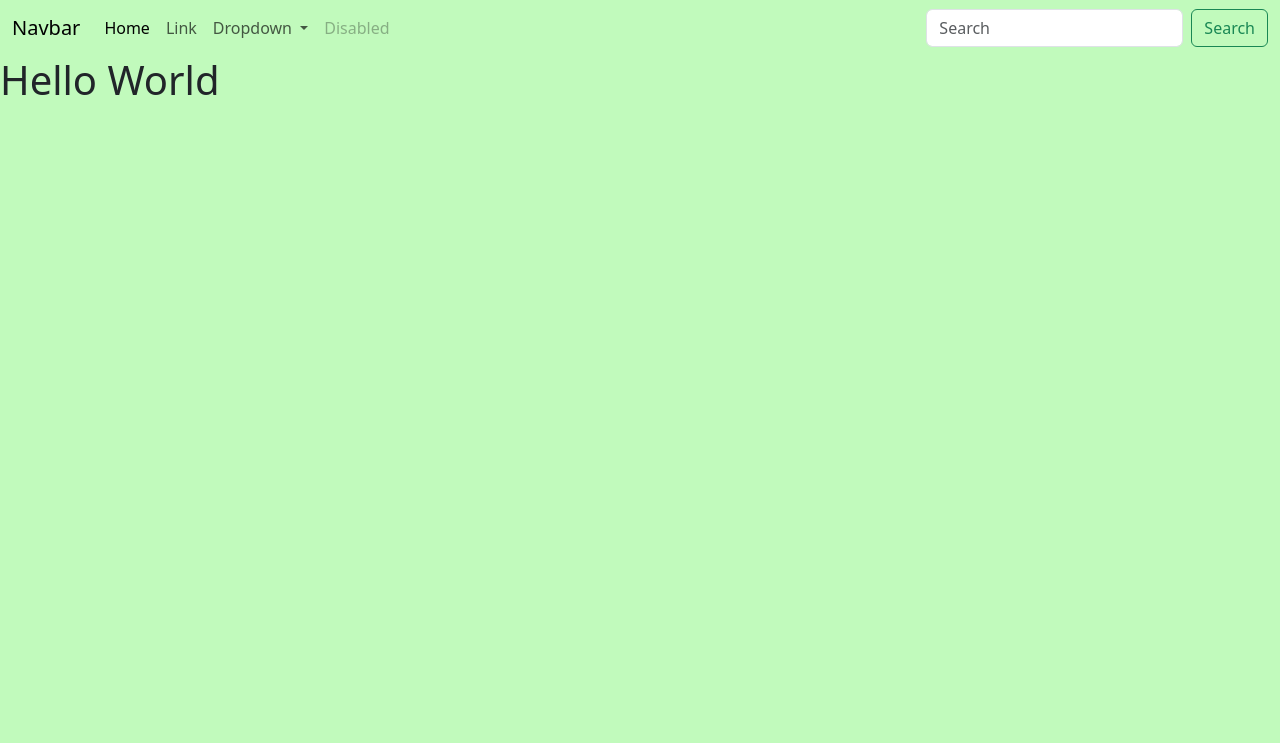
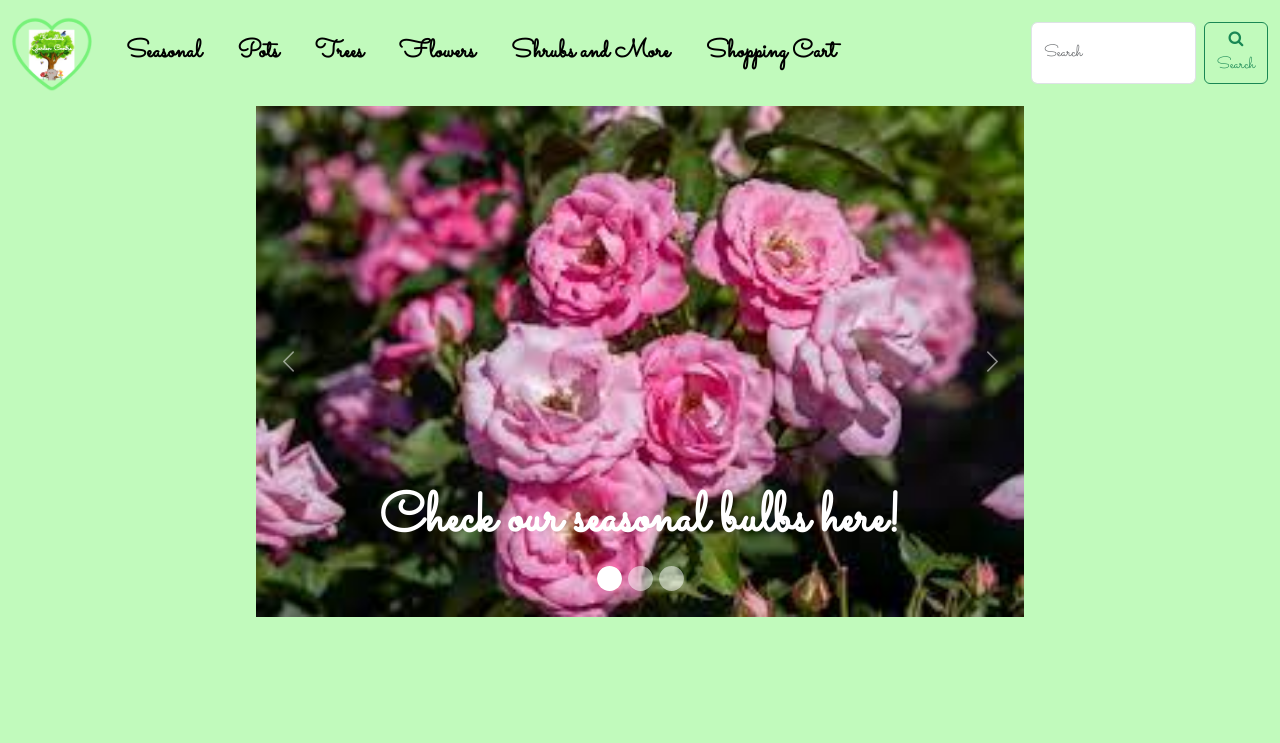
Before and after one commit to BlebaSbluzu/KorellaProject, a PHP site: page /home.php in a window 1280 px wide. Shown: the top 743 px of the page. Before the commit the page ends 95 px from the top, so only its background shows below. Run offline with PHP 8.4, Linux system fonts and the light colour scheme; some libraries are stand-ins or nearby versions.

Commit message:
Home page Styling

```diff
--- /dev/null
+++ b/CSS/Home.css
@@ -0,0 +1,63 @@
+/*.carouselImage{*/
+
+/*!*    width: 60%;*!*/
+/*!*    margin-left: 50%;*!*/
+/*!*    !*margin-right: 50%;*!*!*/
+
+/*}*/
+.carousel-inner img {
+    margin: auto;
+    width: 60%;
+}
+
+.carousel-control-prev {
+    left: 15%;
+    color:#fff;
+}
+
+.carousel-control-next {
+    right: 15%;
+    background-image: none;
+    color: #ffffff;
+}
+.carousel-indicators > li {
+    border-radius: 50%;
+}
+#myCarousel-indicators > li {
+    border-radius: 50%;
+}
+.carousel .carousel-indicators button {
+    border-radius: 50%;
+    width: 25px;
+    height: 25px;
+}
+.carousel-control-prev-icon,
+.carousel-control-next-icon{
+    width: 25px;
+    height: 25px;
+    border-radius: 50%;
+    font-size: large;
+}
+
+.spacing{
+    margin-bottom: 10%;
+}
+
+
+/*MEDIA QUERIES */
+@media only screen and (max-width: 800px){
+
+    .sacramento-Bigger {
+        color: red;
+        font-size: 35px;
+    }
+
+
+    .carousel .carousel-indicators button {
+        border-radius: 50%;
+        width: 15px;
+        height: 15px;
+    }
+
+
+}
--- a/Main.css
+++ b/Main.css
@@ -1 +1,30 @@
 body{background-color: #c1fabc;}
+.sacramento-regular {
+    font-family: "Sacramento", cursive;
+    font-weight: 600;
+    font-style: normal;
+    font-size: 25px;
+}
+
+.sacramento-Bigger {
+    font-family: "Sacramento", cursive;
+    font-weight: 700;
+    font-style: normal;
+    font-size: 55px;
+    /*font-size: 320%;*/
+    color: red;
+}
+
+.yellowtail-regular {
+    font-family: "Yellowtail", cursive;
+    font-weight: 400;
+    font-style: normal;
+}
+.great-vibes-regular {
+    font-family: "Great Vibes", cursive;
+    font-weight: 400;
+    font-style: normal;
+}
+.nav-item{
+    margin:0 10px 0 10px;
+}
--- a/home.php
+++ b/home.php
@@ -2,4 +2,78 @@
 <?php require "navbar.php"; ?>
 
 <link rel="stylesheet" href="Main.css" type="text/css">
-<h1><?php echo 'Hello World'; ?></h1>
+<link rel="stylesheet" href="CSS/Home.css" type="text/css">
+<!--<h1>--><?php //echo 'Hello World'; ?><!--</h1>-->
+
+<div id="carouselExampleCaptions" class="carousel slide carousel-fade spacing" data-bs-ride="carousel">
+    <div class="carousel-indicators">
+        <button type="button" data-bs-target="#carouselExampleCaptions" data-bs-slide-to="0" class="active" aria-current="true" aria-label="Slide 1"></button>
+        <button type="button" data-bs-target="#carouselExampleCaptions" data-bs-slide-to="1" aria-label="Slide 2"></button>
+        <button type="button" data-bs-target="#carouselExampleCaptions" data-bs-slide-to="2" aria-label="Slide 3"></button>
+    </div>
+    <div class="carousel-inner sacramento-Bigger">
+        <div class="carousel-item active">
+            <img src="Images/rose.jpg" class="d-block carouselImage" alt="Rose for sale">
+            <div class="carousel-caption d-none d-md-block">
+                <p>Check our seasonal bulbs here!</p>
+<!--                <p>Some representative placeholder content for the first slide.</p>-->
+            </div>
+        </div>
+        <div class="carousel-item">
+            <img src="Images/shrub.jpg" class="d-block w-carouselImage" alt="...">
+            <div class="carousel-caption d-none d-md-block">
+                <p>Shrubs and Bushes!</p>
+<!--                <p>Some representative placeholder content for the second slide.</p>-->
+            </div>
+        </div>
+        <div class="carousel-item">
+            <img src="Images/julyFlower.jpg" class="d-block carouselImage" alt="...">
+            <div class="carousel-caption d-none d-md-block">
+                <p>Flower beds and other decoration</p>
+<!--                <p>Some representative placeholder content for the third slide.</p>-->
+            </div>
+        </div>
+    </div>
+    <button class="carousel-control-prev" type="button" data-bs-target="#carouselExampleCaptions" data-bs-slide="prev">
+        <span class="carousel-control-prev-icon" aria-hidden="true"></span>
+        <span class="visually-hidden">Previous</span>
+    </button>
+    <button class="carousel-control-next" type="button" data-bs-target="#carouselExampleCaptions" data-bs-slide="next">
+        <span class="carousel-control-next-icon" aria-hidden="true"></span>
+        <span class="visually-hidden">Next</span>
+    </button>
+</div>
+
+
+<div class="card-group">
+    <div class="card">
+        <img src="..." class="card-img-top" alt="...">
+        <div class="card-body">
+            <h5 class="card-title">Card title</h5>
+            <p class="card-text">This is a wider card with supporting text below as a natural lead-in to additional content. This content is a little bit longer.</p>
+        </div>
+        <div class="card-footer">
+            <small class="text-muted">Last updated 3 mins ago</small>
+        </div>
+    </div>
+    <div class="card">
+        <img src="..." class="card-img-top" alt="...">
+        <div class="card-body">
+            <h5 class="card-title">Card title</h5>
+            <p class="card-text">This card has supporting text below as a natural lead-in to additional content.</p>
+        </div>
+        <div class="card-footer">
+            <small class="text-muted">Last updated 3 mins ago</small>
+        </div>
+    </div>
+    <div class="card">
+        <img src="..." class="card-img-top" alt="...">
+        <div class="card-body">
+            <h5 class="card-title">Card title</h5>
+            <p class="card-text">This is a wider card with supporting text below as a natural lead-in to additional content. This card has even longer content than the first to show that equal height action.</p>
+        </div>
+        <div class="card-footer">
+            <small class="text-muted">Last updated 3 mins ago</small>
+        </div>
+    </div>
+</div>
--- a/navbar.php
+++ b/navbar.php
@@ -8,6 +8,10 @@
     <title>HTML 5 Boilerplate</title>
     <link href="https://cdn.jsdelivr.net/npm/bootstrap@5.3.2/dist/css/bootstrap.min.css" rel="stylesheet" integrity="sha384-T3c6CoIi6uLrA9TneNEoa7RxnatzjcDSCmG1MXxSR1GAsXEV/Dwwykc2MPK8M2HN" crossorigin="anonymous">
     <link rel="stylesheet" href="Main.css" type="text/css">
+    <link rel="preconnect" href="https://fonts.googleapis.com">
+    <link rel="preconnect" href="https://fonts.gstatic.com" crossorigin>
+    <link href="https://fonts.googleapis.com/css2?family=Great+Vibes&family=Pacifico&family=Sacramento&family=Yellowtail&display=swap" rel="stylesheet">
+    <link rel="stylesheet" href="path/to/font-awesome/css/font-awesome.min.css">
 
 </head>
 <body>
@@ -15,36 +19,60 @@
 
 <nav id="OverwriteNAV" class="navbar navbar-expand-lg ">
     <div class="container-fluid">
-        <a class="navbar-brand" href="#">Navbar</a>
+        <a class="navbar-brand" href="home.php">
+<!--            Navbar-->
+            <img src="Images/logo4.PNG" alt="Logo" width="80" height="80">
+        </a>
         <button class="navbar-toggler" type="button" data-bs-toggle="collapse" data-bs-target="#navbarSupportedContent" aria-controls="navbarSupportedContent" aria-expanded="false" aria-label="Toggle navigation">
             <span class="navbar-toggler-icon"></span>
         </button>
-        <div class="collapse navbar-collapse" id="navbarSupportedContent">
+        <div class="collapse navbar-collapse sacramento-regular" id="navbarSupportedContent">
             <ul class="navbar-nav me-auto mb-2 mb-lg-0">
                 <li class="nav-item">
-                    <a class="nav-link active" aria-current="page" href="#">Home</a>
+                    <a class="nav-link active" aria-current="page" href="#">Seasonal</a>
                 </li>
                 <li class="nav-item">
-                    <a class="nav-link" href="#">Link</a>
-                </li>
-                <li class="nav-item dropdown">
-                    <a class="nav-link dropdown-toggle" href="#" role="button" data-bs-toggle="dropdown" aria-expanded="false">
-                        Dropdown
-                    </a>
-                    <ul class="dropdown-menu">
-                        <li><a class="dropdown-item" href="#">Action</a></li>
-                        <li><a class="dropdown-item" href="#">Another action</a></li>
-                        <li><hr class="dropdown-divider"></li>
-                        <li><a class="dropdown-item" href="#">Something else here</a></li>
-                    </ul>
+                    <a class="nav-link active" aria-current="page" href="#">Pots</a>
                 </li>
                 <li class="nav-item">
-                    <a class="nav-link disabled" aria-disabled="true">Disabled</a>
+                    <a class="nav-link active" aria-current="page" href="#">Trees</a>
                 </li>
+                <li class="nav-item">
+                    <a class="nav-link active" aria-current="page" href="#">Flowers</a>
+                </li>
+                <li class="nav-item">
+                    <a class="nav-link active" aria-current="page" href="#">Shrubs and More</a>
+                </li>
+                <li class="nav-item">
+                    <a class="nav-link active" aria-current="page" href="#">Shopping Cart</a>
+                </li>
+
+
+
+<!--                <li class="nav-item">-->
+<!--                    <a class="nav-link" href="#">Link</a>-->
+<!--                </li>-->
+<!--                <li class="nav-item dropdown">-->
+<!--                    <a class="nav-link dropdown-toggle" href="#" role="button" data-bs-toggle="dropdown" aria-expanded="false">-->
+<!--                        Dropdown-->
+<!--                    </a>-->
+<!--                    <ul class="dropdown-menu">-->
+<!--                        <li><a class="dropdown-item" href="#">Action</a></li>-->
+<!--                        <li><a class="dropdown-item" href="#">Another action</a></li>-->
+<!--                        <li><hr class="dropdown-divider"></li>-->
+<!--                        <li><a class="dropdown-item" href="#">Something else here</a></li>-->
+<!--                    </ul>-->
+<!--                </li>-->
+<!--                <li class="nav-item">-->
+<!--                    <a class="nav-link disabled" aria-disabled="true">Disabled</a>-->
+<!--                </li>-->
+
+
+
             </ul>
             <form class="d-flex" role="search">
                 <input class="form-control me-2" type="search" placeholder="Search" aria-label="Search">
-                <button class="btn btn-outline-success" type="submit">Search</button>
+                <button class="btn btn-outline-success" type="submit"><i class="fa fa-search" aria-hidden="true"></i>Search</button>
             </form>
         </div>
     </div>
```
Also changed, not shown: Images/flowerGarden.jpg (added), Images/julyFlower.jpg (added), Images/logo4.PNG (added), Images/rose.jpg (added), Images/shrub.jpg (added), Images/shrub2.jpg (added), Images/shrub3.jpg (added).
